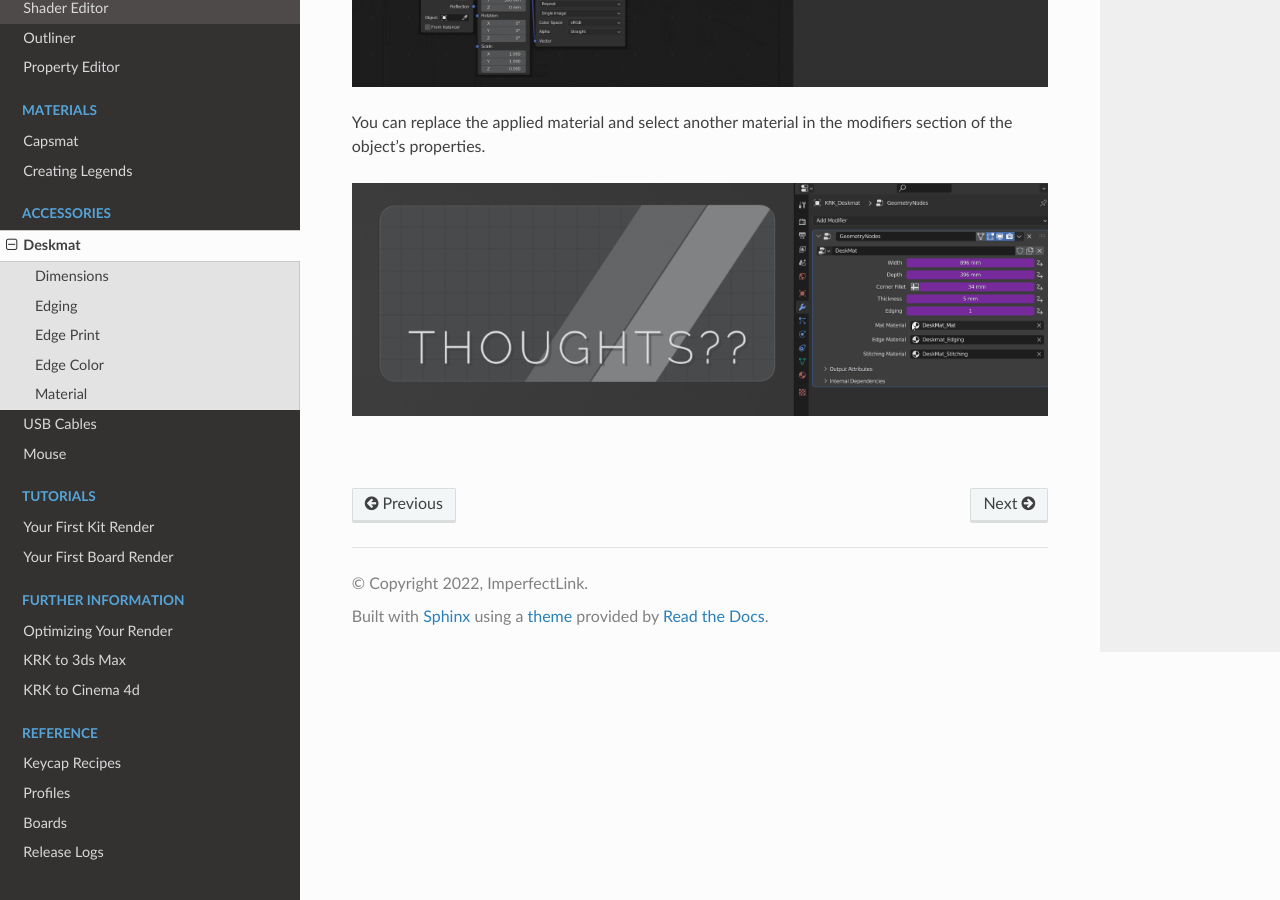
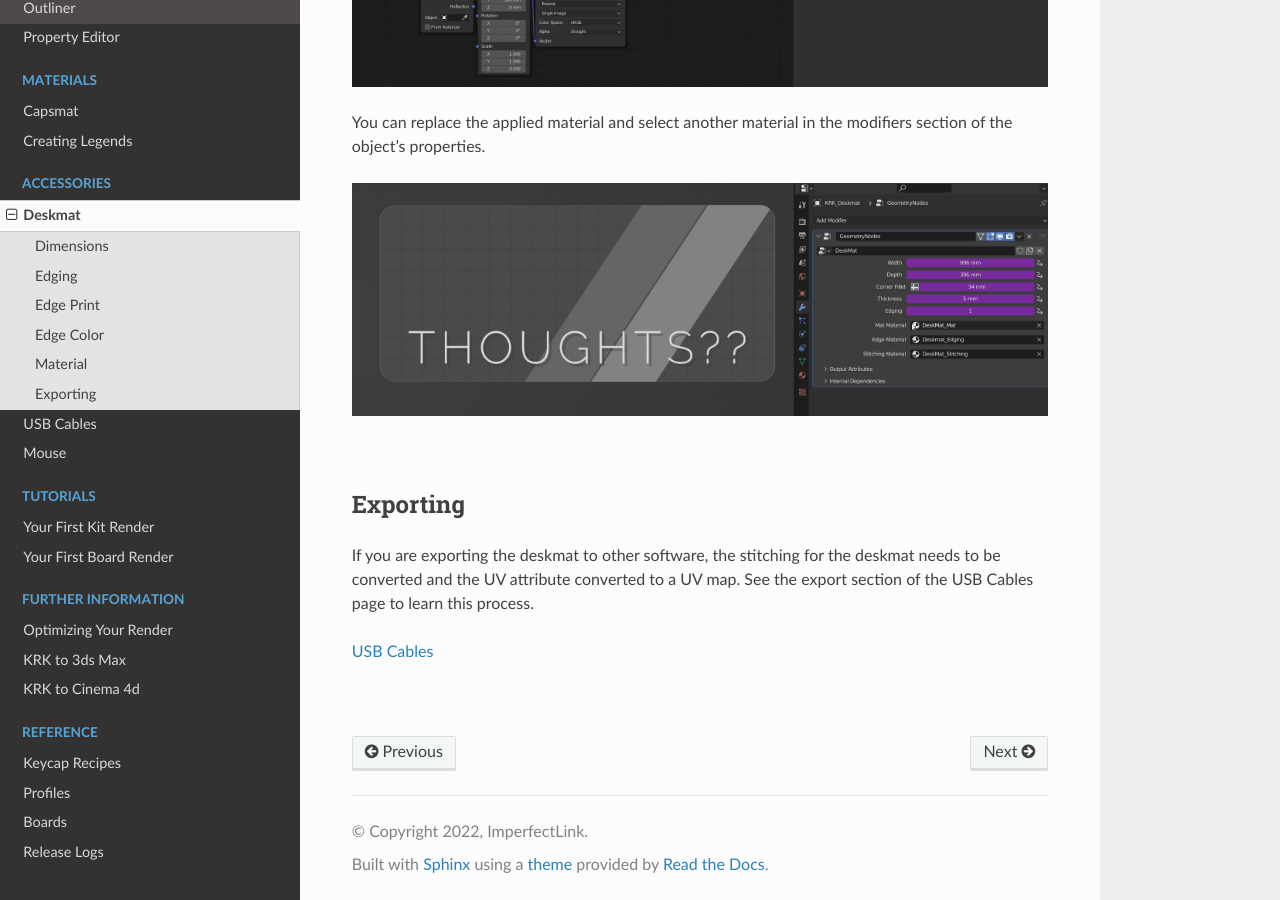
Before and after one commit to imperfectlink/KeyboardRenderKit, a Sphinx documentation site: the page built from docs/source/deskmat.rst, in a window 1280 px wide and 900 px high, scrolled down 2823 px. Built offline with Sphinx 7.4.7 and the Read the Docs theme 2.0.0, drawn with Linux system fonts in a browser that asks for light colours.

Commit message:
Update deskmat.rst

```diff
--- a/docs/source/deskmat.rst
+++ b/docs/source/deskmat.rst
@@ -52,3 +52,12 @@ You can replace the applied material and select another material in the modifier
 .. image:: img/DeskmatModiMat.gif
 
 |
+
+Exporting
+~~~~
+
+If you are exporting the deskmat to other software, the stitching for the deskmat needs to be converted and the UV attribute converted to a UV map. See the export section of the USB Cables page to learn this process.
+
+`USB Cables <cables/Exporting>`_
+
+|
```
